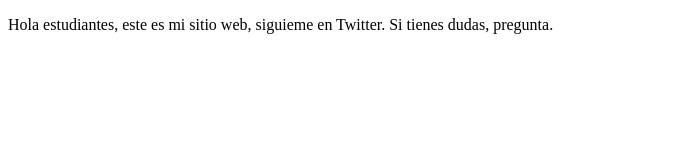
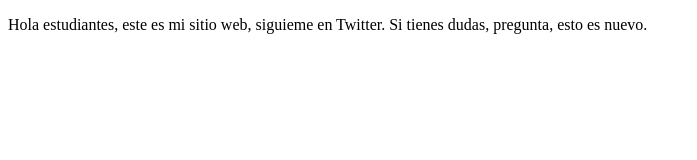
Before and after one commit to juanrgg/ProyectoDemoCursoPrework, a plain HTML site: page index.html in a window 1280 px wide. Shown: the whole page, without its empty margins (0-697 px from the left). Drawn offline with Linux system fonts and the light colour scheme.

Commit message:
esto es nuevo

```diff
--- a/index.html
+++ b/index.html
@@ -8,7 +8,8 @@
 </head>
 <body>
     <p>
-        Hola estudiantes, este es mi sitio web, siguieme en Twitter. Si tienes dudas, pregunta.
+        Hola estudiantes, este es mi sitio web, siguieme en Twitter.
+        Si tienes dudas, pregunta, esto es nuevo.
     </p>
 </body>
 </html>
```
